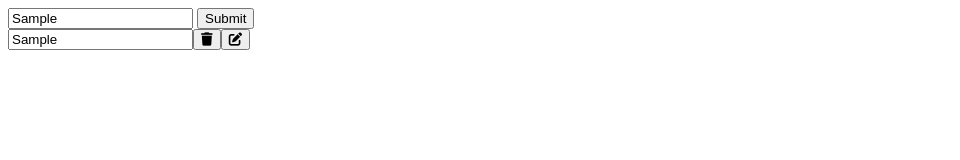
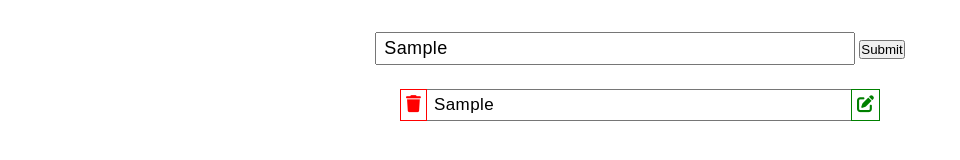
Before and after one commit to webakash1806/To-Do-App, a plain HTML site: page todoapp/index.html in a window 1280 px wide. Both pictures are taken after typing "Sample" into the empty fields and a click on the button "Submit". Shown: the whole page, without its empty margins (0-960 px from the left). Drawn offline with Linux system fonts and the light colour scheme.

Commit message:
Style-updated

```diff
--- a/todoapp/script.js
+++ b/todoapp/script.js
@@ -23,8 +23,9 @@ document.getElementById("sub").addEventListener("click", function submit() {
         editBtn.classList.add("edit-btn")
         editBtn.innerHTML = `<i class="fa-solid fa-pen-to-square"></i>`
 
+        resultDiv.appendChild(deleteBtn)
+
         resultDiv.appendChild(inputTask)
-        resultDiv.appendChild(deleteBtn)
         resultDiv.appendChild(editBtn)
 
         resultDiv.querySelector(".delete-btn").addEventListener("click", (e) => {
--- a/todoapp/style.css
+++ b/todoapp/style.css
@@ -1,22 +1,64 @@
+* {
+    padding: 0;
+    margin: 0;
+    box-sizing: border-box;
+}
+
+body {
+    width: 100vw;
+    display: flex;
+    flex-direction: column;
+    align-items: center;
+}
+
+.inp {
+    margin: 2rem 0 1.5rem 0;
+}
+
+#inp {
+    min-width: 30rem;
+    font-size: 18px;
+    letter-spacing: 0.4px;
+    padding: 4px 7px;
+}
+
 .box {
     display: flex;
     flex-direction: column-reverse;
+    gap: 1rem;
 }
 
-
-/*
-.edit-icon {
-    display: block;
+.item {
+    position: relative;
 }
 
-.edit-sub {
-    display: none;
+button {
+    cursor: pointer;
 }
 
-.active {
-    display: block;
+.input-task {
+    min-width: 30rem;
+    font-size: 17px;
+    letter-spacing: 0.4px;
+    padding: 4px 32px;
+    outline: none;
 }
 
-.not-active {
-    display: none;
-} */
+.delete-btn {
+    position: absolute;
+    font-size: 17px;
+    padding: 4.9px 5px;
+    color: red;
+    background-color: #fff;
+    border: 1px solid;
+}
+
+.edit-btn {
+    position: absolute;
+    right: 0;
+    font-size: 17px;
+    padding: 4.9px 5px;
+    color: green;
+    background-color: #fff;
+    border: 1px solid;
+}
```
